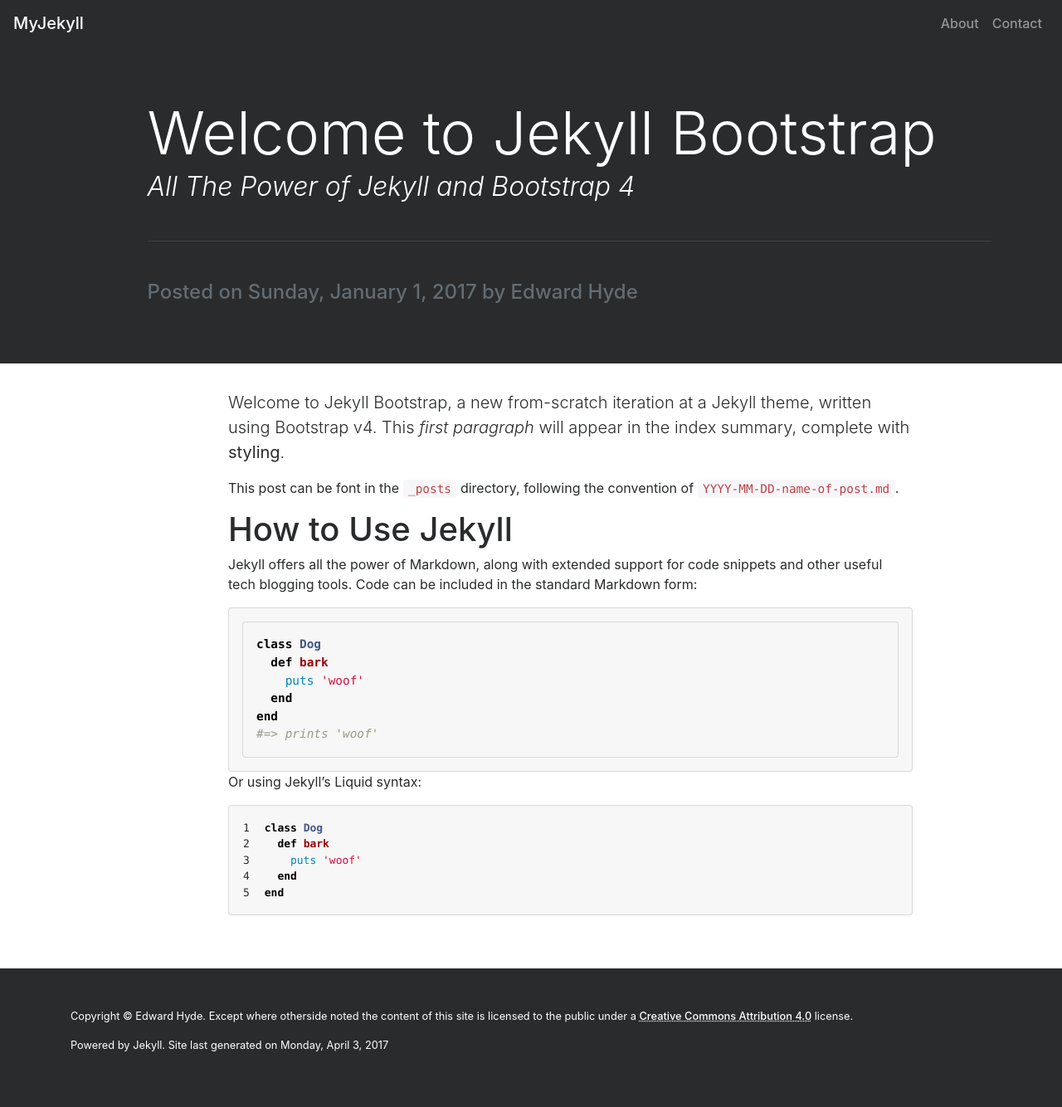
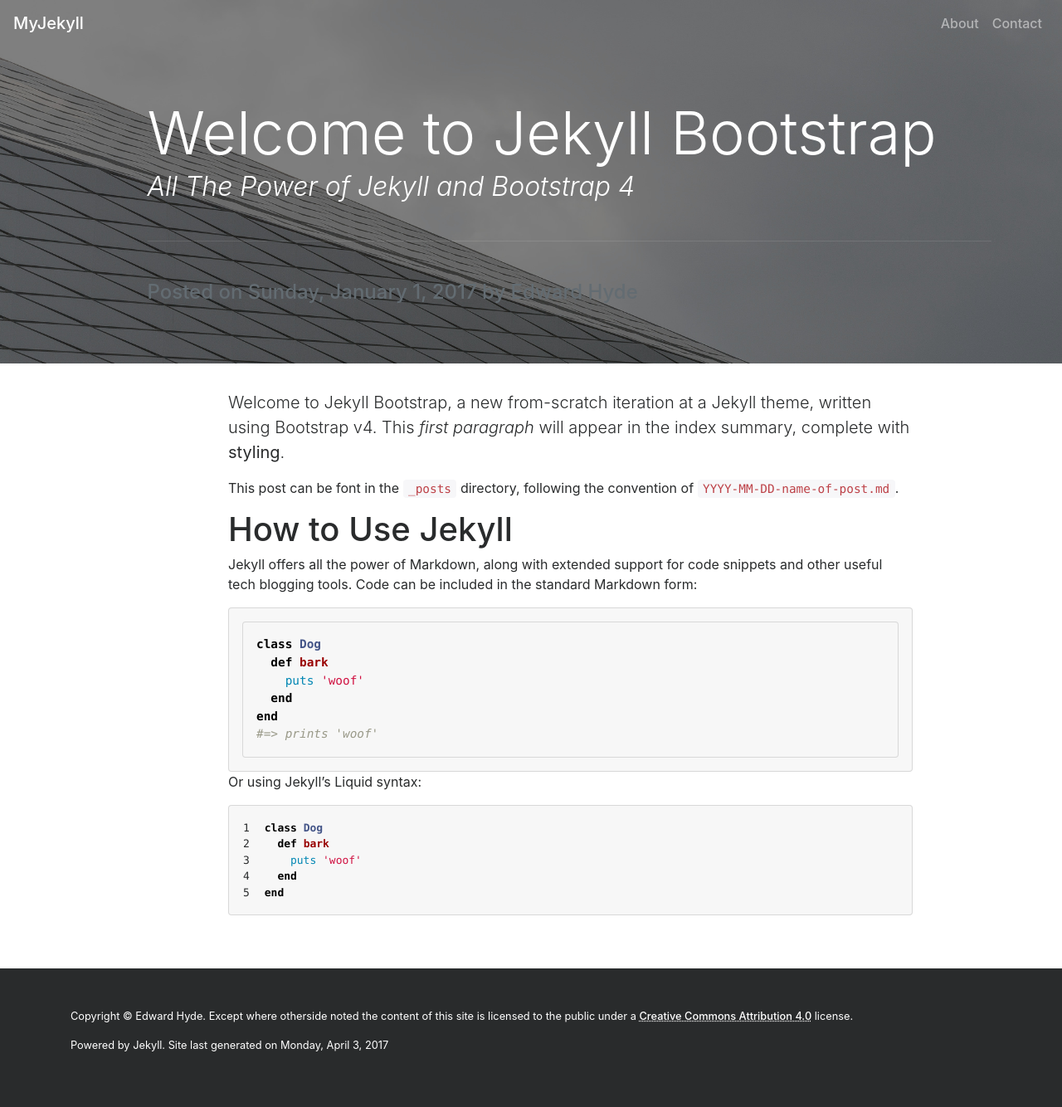
Before and after one commit to eToThePiIPower/bootstrap4jekyll, a Jekyll site: the page built from _posts/2017-04-01-first-post.md, in a window 1280 px wide. Shown: the whole page at 83% size. Built offline with Jekyll 4.4.1, drawn with Linux system fonts in a browser that asks for light colours; nearby versions of some CDN libraries.

Commit message:
Add header image to posts and layout tweaks
* Add support for header images on posts
  - Headers can be disabled per-post by including a `header` tag with
    invalid information (the word `blank` will do) in the front-matter.
  - Otherwise defaults to the site header if no `header` tag included.
* Define the main content column semantically as a `section`
  - Pairs logically with the smaller `aside` column on index layout
  - Potentially allows for guest/multi-author bios in an `aside` as well
* Change main content `section` of post/page layout to respond at large
  width
  - Unlike indexed excerpts, main content felt too constrained on medium
    width viewports.

```diff
--- a/_layouts/post.html
+++ b/_layouts/post.html
@@ -3,30 +3,36 @@
 ---
 <article class="post-content">
 
-  <header class="jumbotron jumbotron-fluid jumbotron-top bg-inverse text-white">
+  {% if page.header %}
+  <header class="jumbotron jumbotron-fluid jumbotron-top bg-inverse text-white"
+          style="background-image: url('/images/headers/{{ page.header.image }}')">
+  {% else %}
+  <header class="jumbotron jumbotron-fluid jumbotron-top bg-inverse text-white"
+          style="background-image: url('/images/headers/{{ site.header.image }}')">
+  {% endif %}
     <div class="container">
-      <h1 class="display-3 offset-md-1">
+      <h1 class="display-3 offset-lg-1">
         {{ page.title }}
       </h1>
       {% if page.subtitle %}
-      <p class="display-6 font-italic offset-md-1">
+      <p class="display-6 font-italic offset-lg-1">
         {{ page.subtitle }}
       </p>
       {% endif %}
       <hr class="my-5 offset-md-1">
-      <h2 class="h4 text-muted offset-md-1">
+      <h2 class="h4 text-muted offset-lg-1">
         Posted on {{ page.date | date: '%A, %B %-d, %Y' }}
         by {{ site.owner.name }}
       </h2>
     </div>
   </header>
 
-  <section class="container">
+  <div class="container">
     <div class="row">
-      <div class="col-md-9 offset-md-2">
+      <section class="col-lg-9 offset-lg-2">
         {{ content }}
-      </div>
+      </section>
     </div>
-  </section>
+  </div>
 
 </article>
```
Also changed, not shown: _layouts/index.html (+4 -4 lines), _layouts/page.html (+7 -7 lines).
